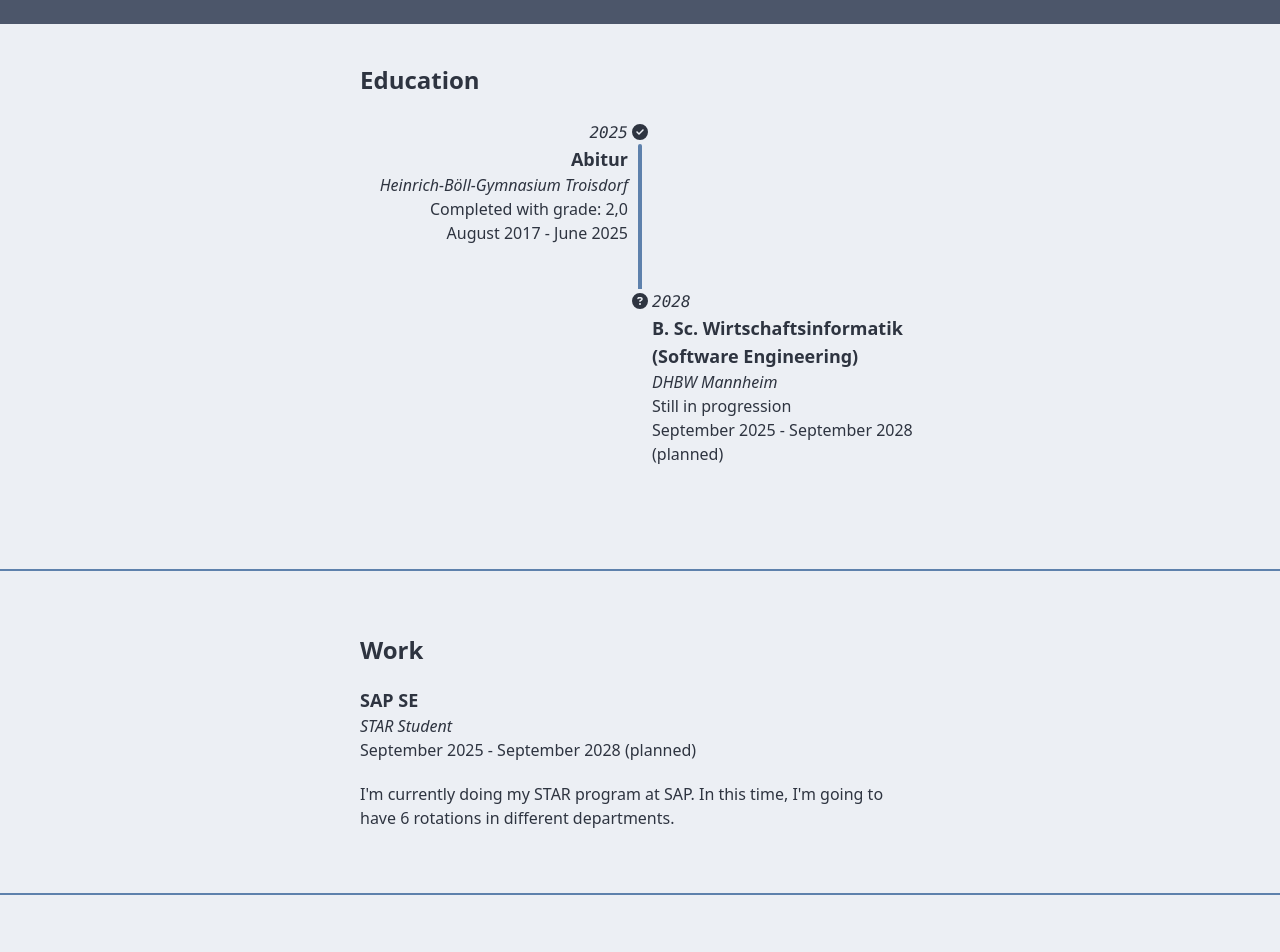
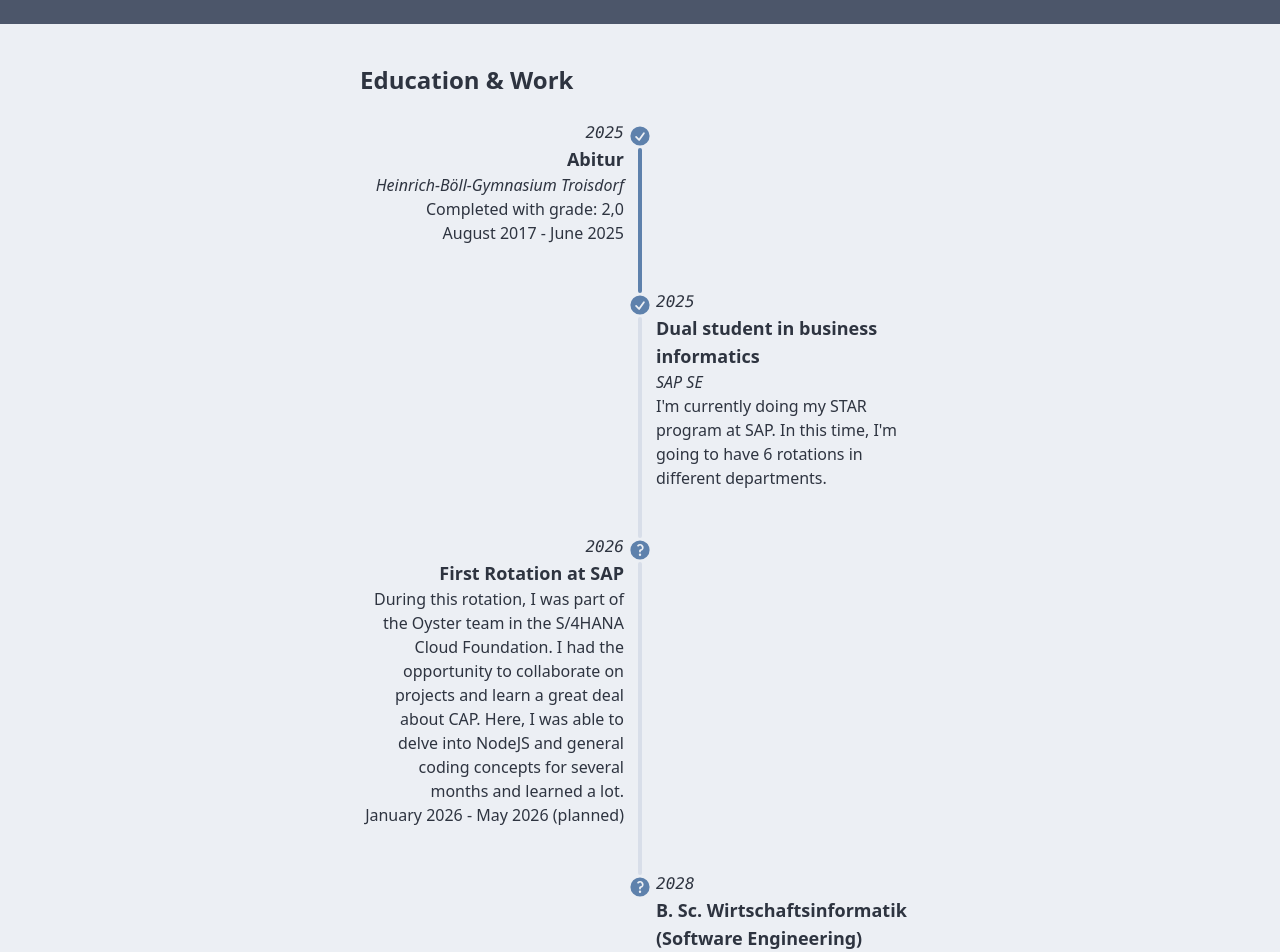
Before and after one commit to MaeschDEV/malte-esch-website, a Next.js app: page / in a window 1280 px wide. Shown: the part 980-1932 px from the top of the page. Built offline with nearby package versions, Linux system fonts and the light colour scheme.

Commit message:
Added my rotation and merged education and work together

```diff
--- a/app/components/education.tsx
+++ b/app/components/education.tsx
@@ -1,14 +1,25 @@
-import { FaCircleCheck, FaCircleQuestion } from "react-icons/fa6";
-
 const education = () => {
   return (
     <div className="flex items-center justify-center">
       <div className="lg:w-1/2 p-10">
-        <h1 className="mb-5 text-2xl font-semibold text-left">Education</h1>
+        <h1 className="mb-5 text-2xl font-semibold text-left">
+          Education & Work
+        </h1>
         <ul className="timeline timeline-snap-icon max-md:timeline-compact timeline-vertical">
           <li>
             <div className="timeline-middle">
-              <FaCircleCheck></FaCircleCheck>
+              <svg
+                xmlns="http://www.w3.org/2000/svg"
+                viewBox="0 0 20 20"
+                fill="currentColor"
+                className="h-6 w-6 text-primary"
+              >
+                <path
+                  fillRule="evenodd"
+                  d="M10 18a8 8 0 100-16 8 8 0 000 16zm3.857-9.809a.75.75 0 00-1.214-.882l-3.483 4.79-1.88-1.88a.75.75 0 10-1.06 1.061l2.5 2.5a.75.75 0 001.137-.089l4-5.5z"
+                  clipRule="evenodd"
+                />
+              </svg>
             </div>
             <div className="timeline-start mb-10 md:text-end">
               <time className="font-mono italic">2025</time>
@@ -17,12 +28,82 @@ const education = () => {
               <p>Completed with grade: 2,0</p>
               <p>August 2017 - June 2025</p>
             </div>
-            <hr className="mt-2 bg-primary" />
+            <hr className="bg-primary" />
           </li>
           <li>
-            <hr className="mb-2 bg-primary" />
+            <hr className="bg-primary" />
             <div className="timeline-middle">
-              <FaCircleQuestion></FaCircleQuestion>
+              <svg
+                xmlns="http://www.w3.org/2000/svg"
+                viewBox="0 0 20 20"
+                fill="currentColor"
+                className="h-6 w-6 text-primary"
+              >
+                <path
+                  fillRule="evenodd"
+                  d="M10 18a8 8 0 100-16 8 8 0 000 16zm3.857-9.809a.75.75 0 00-1.214-.882l-3.483 4.79-1.88-1.88a.75.75 0 10-1.06 1.061l2.5 2.5a.75.75 0 001.137-.089l4-5.5z"
+                  clipRule="evenodd"
+                />
+              </svg>
+            </div>
+            <div className="timeline-end md:mb-10">
+              <time className="font-mono italic">2025</time>
+              <div className="text-lg font-black">
+                Dual student in business informatics
+              </div>
+              <p className="italic">SAP SE</p>
+              <p>
+                I&apos;m currently doing my STAR program at SAP. In this time,
+                I&apos;m going to have 6 rotations in different departments.
+              </p>
+            </div>
+            <hr />
+          </li>
+          <li>
+            <hr />
+            <div className="timeline-middle">
+              <svg
+                xmlns="http://www.w3.org/2000/svg"
+                viewBox="0 0 20 20"
+                fill="currentColor"
+                className="h-6 w-6 text-primary"
+              >
+                <path
+                  fillRule="evenodd"
+                  d="M18 10a8 8 0 11-16 0 8 8 0 0116 0zM8.94 6.94a.75.75 0 11-1.061-1.061 3 3 0 112.871 5.026v.345a.75.75 0 01-1.5 0v-.5c0-.72.57-1.172 1.081-1.287A1.5 1.5 0 108.94 6.94zM10 15a1 1 0 100-2 1 1 0 000 2z"
+                  clipRule="evenodd"
+                />
+              </svg>
+            </div>
+            <div className="timeline-start mb-10 md:text-end">
+              <time className="font-mono italic">2026</time>
+              <div className="text-lg font-black">First Rotation at SAP</div>
+              <p>
+                During this rotation, I was part of the Oyster team in the
+                S/4HANA Cloud Foundation. I had the opportunity to collaborate
+                on projects and learn a great deal about CAP. Here, I was able
+                to delve into NodeJS and general coding concepts for several
+                months and learned a lot.
+              </p>
+              <p>January 2026 - May 2026 (planned)</p>
+            </div>
+            <hr />
+          </li>
+          <li>
+            <hr />
+            <div className="timeline-middle">
+              <svg
+                xmlns="http://www.w3.org/2000/svg"
+                viewBox="0 0 20 20"
+                fill="currentColor"
+                className="h-6 w-6 text-primary"
+              >
+                <path
+                  fillRule="evenodd"
+                  d="M18 10a8 8 0 11-16 0 8 8 0 0116 0zM8.94 6.94a.75.75 0 11-1.061-1.061 3 3 0 112.871 5.026v.345a.75.75 0 01-1.5 0v-.5c0-.72.57-1.172 1.081-1.287A1.5 1.5 0 108.94 6.94zM10 15a1 1 0 100-2 1 1 0 000 2z"
+                  clipRule="evenodd"
+                />
+              </svg>
             </div>
             <div className="timeline-end md:mb-10">
               <time className="font-mono italic">2028</time>
--- a/app/components/navbar.tsx
+++ b/app/components/navbar.tsx
@@ -24,17 +24,7 @@ const navbar = () => {
                 <Link href="#about">About</Link>
               </li>
               <li>
-                <details>
-                  <summary>Resume</summary>
-                  <ul className="p-2">
-                    <li>
-                      <Link href="#education">Education</Link>
-                    </li>
-                    <li>
-                      <Link href="#work">Work</Link>
-                    </li>
-                  </ul>
-                </details>
+                <Link href="#education">Education</Link>
               </li>
               <li>
                 <Link href="#projects">Projects</Link>
@@ -70,18 +60,9 @@ const navbar = () => {
           <li>
             <Link href="#about">About</Link>
           </li>
+
           <li>
-            <details>
-              <summary>Resume</summary>
-              <ul className="p-2">
-                <li>
-                  <Link href="#education">Education</Link>
-                </li>
-                <li>
-                  <Link href="#work">Work</Link>
-                </li>
-              </ul>
-            </details>
+            <Link href="#education">Education</Link>
           </li>
           <li>
             <Link href="#projects">Projects</Link>
--- a/app/components/work.tsx
+++ /dev/null
@@ -1,22 +0,0 @@
-const work = () => {
-  return (
-    <div className="flex items-center justify-center">
-      <div className="lg:w-1/2 p-10">
-        <h1 className="mb-5 text-2xl font-semibold text-left">Work</h1>
-        <ul>
-          <li>
-            <h1 className="text-lg font-black">SAP SE</h1>
-            <p className="italic">STAR Student</p>
-            <p className="mb-5">September 2025 - September 2028 (planned)</p>
-            <p>
-              I&apos;m currently doing my STAR program at SAP. In this time,
-              I&apos;m going to have 6 rotations in different departments.
-            </p>
-          </li>
-        </ul>
-      </div>
-    </div>
-  );
-};
-
-export default work;
--- a/app/page.tsx
+++ b/app/page.tsx
@@ -5,7 +5,6 @@ import Footer from "./components/footer";
 import Hero from "./components/hero";
 import Navbar from "./components/navbar";
 import Projects from "./components/projects";
-import Work from "./components/work";
 
 const homepage = () => {
   return (
@@ -21,10 +20,6 @@ const homepage = () => {
       </div>
       <div id="education" className="pt-16 -mt-16">
         <Education></Education>
-      </div>
-      <div className="divider divider-primary"></div>
-      <div id="work" className="pt-16 -mt-16">
-        <Work></Work>
       </div>
       <div className="divider divider-primary"></div>
       <div id="projects" className="pt-16 -mt-16">
--- a/app/projects/zentime/page.tsx
+++ b/app/projects/zentime/page.tsx
@@ -4,6 +4,7 @@ import PhonePhoto from "@/app/components/phonePhoto";
 import { FaGithub } from "react-icons/fa";
 import Link from "next/link";
 import { FaFlutter } from "react-icons/fa6";
+import { Metadata } from "next";
 
 const page = () => {
   return (
@@ -62,4 +63,31 @@ const page = () => {
   );
 };
 
+export const metadata: Metadata = {
+  title: "Malte Esch - Projects: Zentime",
+  description: "An overview over my work-time tracking app zentime",
+  openGraph: {
+    title: "Malte Esch - Projects: Zentime",
+    description: "An overview over my work-time tracking app zentime",
+    url: "https://malte-esch.de/projects/zentime",
+    siteName: "Malte Esch",
+    images: [
+      {
+        url: "/avatar.webp",
+        width: 720,
+        height: 720,
+        alt: "Malte Esch",
+      },
+      {
+        url: "/background.webp",
+        width: 2560,
+        height: 1928,
+        alt: "Background",
+      },
+    ],
+    locale: "en-US",
+    type: "website",
+  },
+};
+
 export default page;
```
